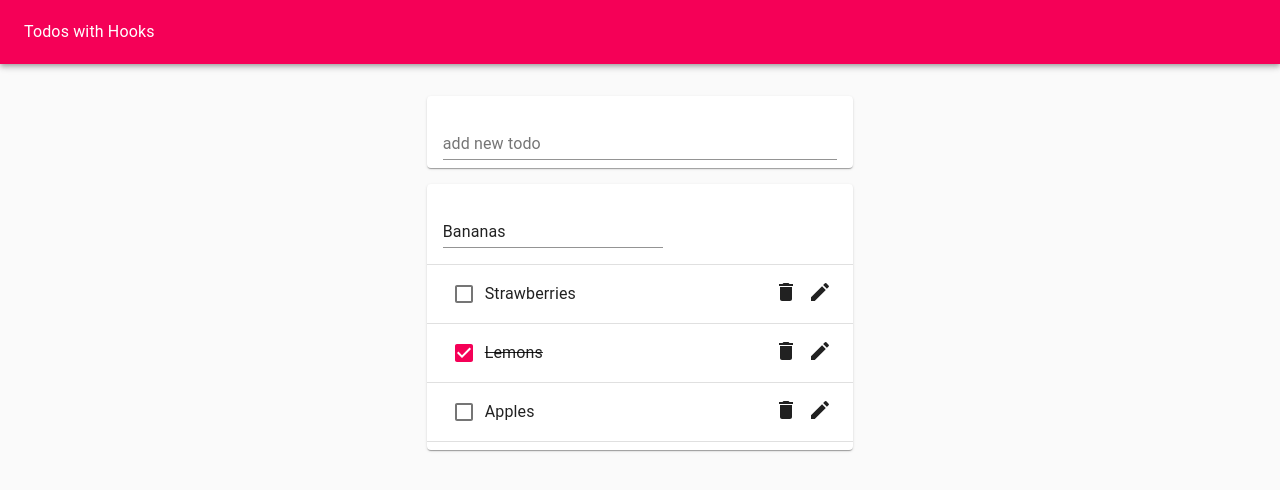
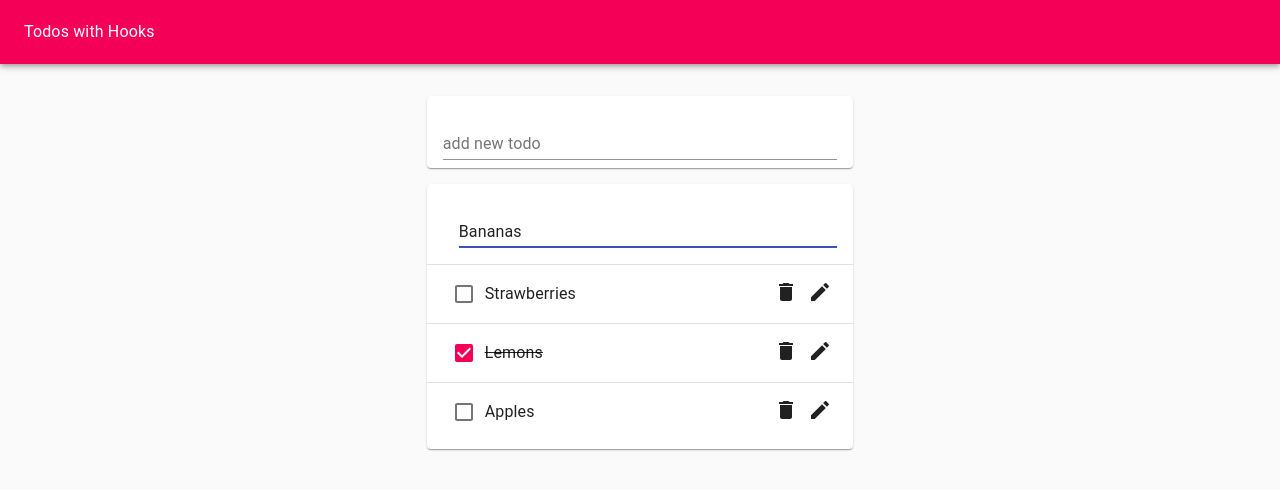
Before and after one commit to snowleopardAlexa/groceryapp, a React (Create React App) app: page / in a window 1280 px wide. Both pictures are taken after a click on the icon 820 px from the left and 219 px from the top of the page. Shown: the top 490 px of the page. Built offline with nearby package versions, Linux system fonts and the light colour scheme.

Commit message:
remove the last  divider

```diff
--- a/src/EditTodoForm.js
+++ b/src/EditTodoForm.js
@@ -10,12 +10,18 @@
       editTodo(id, value);
       reset();
       toggleEditForm();
-    }}>
+    }}
+      style={{ marginLeft: '1rem', width: '100%' }}
+    >
        <TextField
        margin="normal"
        value={value}
        onChange={handleChange}
        fullWidth
+       // eliminates the need to click on the
+       // input form again to start typing
+       // we can start type right away after clicking edit icon
+       autoFocus
        />
     </form>
   )
--- a/src/Todo.js
+++ b/src/Todo.js
@@ -11,7 +11,7 @@
 function Todo({id, task, completed, removeTodo, toggleTodo, editTodo}) {
   const [isEditing, toggle] = useToggleState(false);
     return (
-        <ListItem>
+        <ListItem style={{}}>
           {isEditing ? ( <EditTodoForm editTodo={editTodo} id={id} task={task} toggleEditForm={toggle} />) : (
           <>
             <Checkbox
--- a/src/TodoList.js
+++ b/src/TodoList.js
@@ -6,10 +6,9 @@
 
 function TodoList({ todos, removeTodo, toggleTodo, editTodo }) {
     return (
-        <div>
           <Paper>
               <List>
-                  {todos.map(todo => (
+                  {todos.map((todo, i) => (
                       <>
                       <Todo
                         id={todo.id}
@@ -20,13 +19,13 @@
                         toggleTodo={toggleTodo}
                         editTodo={editTodo}
                       />
-                      <Divider />
-                      </>
+                      {/* remove the last divider - a design tweak */}
+                      {i < todos.length - 1 && <Divider />}
+                    </>
                   ))}
               </List>
           </Paper>
-        </div>
-    )
+    );
 }
 
 export default TodoList;
```
